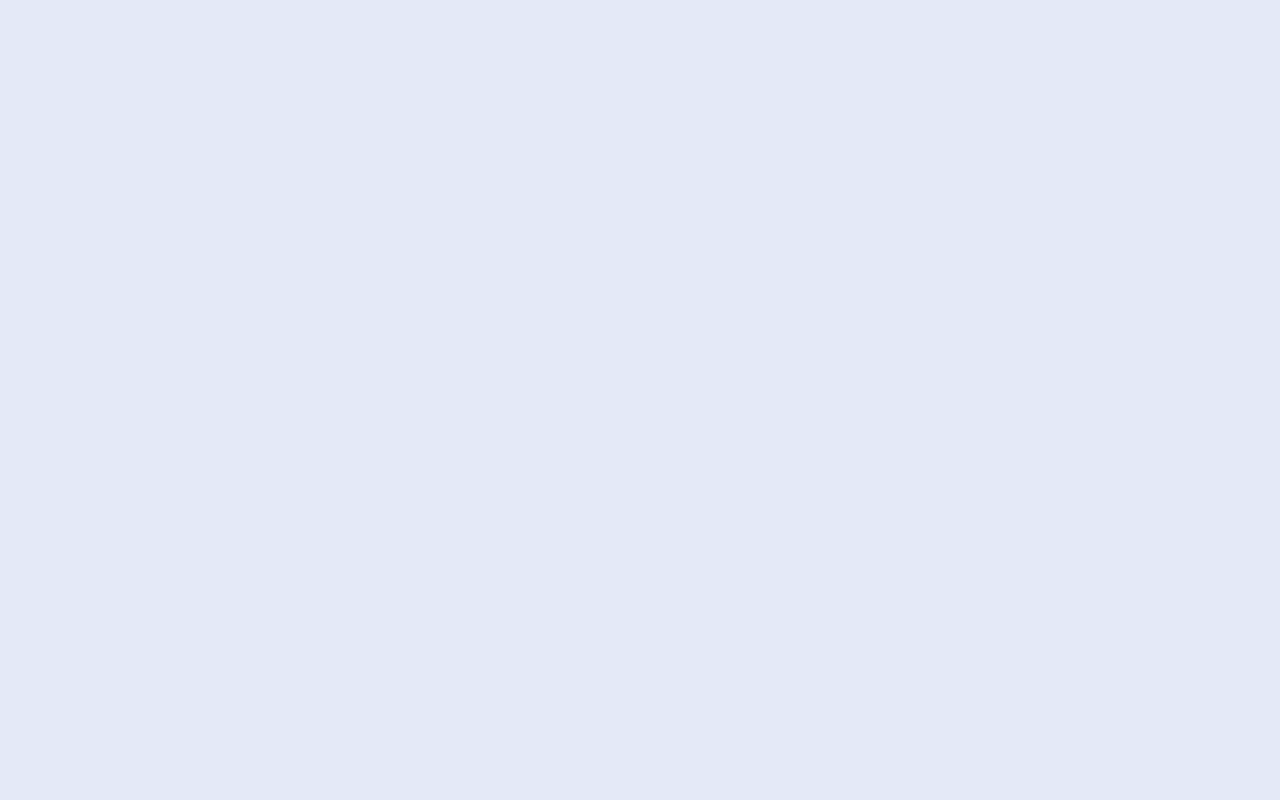
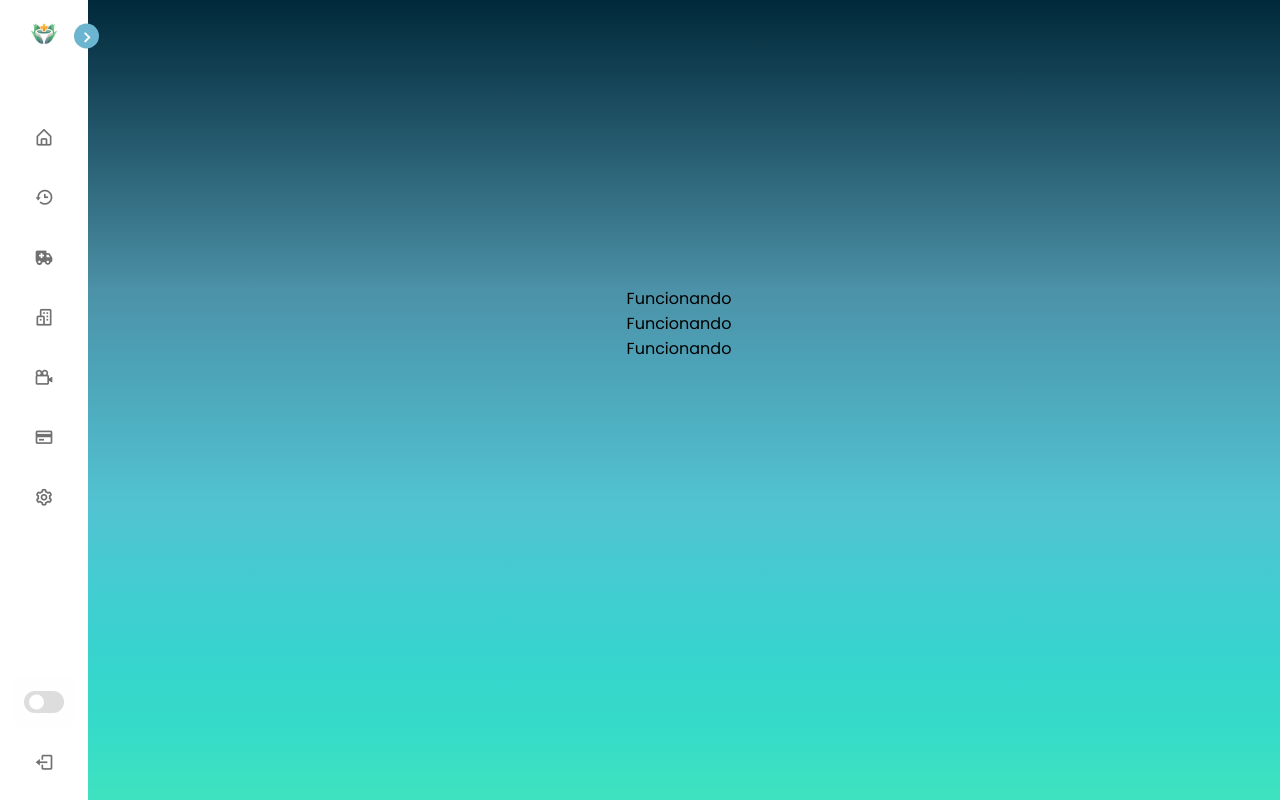
Before and after one commit to SG-Sebastianguerrero/imperial, a React (Create React App) app: page /Calling in a window 1280 px wide. Before the commit this address had no page. Built offline with nearby package versions, Linux system fonts and the light colour scheme.

Commit message:
Primer avance pantalla Calling

```diff
--- a/src/App.js
+++ b/src/App.js
@@ -11,7 +11,7 @@ import PaymentsAndBilling from "./pages/PaymentsAndBilling/PaymentsAndBilling.js
 import PaymentMethods from "./pages/PaymentMethods/PaymentMethods.js";
 import Settings from "./pages/Settings/Settings.js";
 import VideoCalls from "./pages/VideoCalls/VideoCalls.js";
-
+import Calling from './pages/VideoCalls/Calling.js';
 /* import { ProtectedRoute } from './components/ProtectedRoute.js' */
 
 function App() {
@@ -48,6 +48,7 @@ function App() {
         <Route path="/Settings" element={<Settings />} />
         <Route path="/ForgotPassword" element={<ForgotPassword />} />
         <Route path="/PaymentMethods" element={<PaymentMethods />} />
+        <Route path="/Calling" element={<Calling />} />
 
         {/* <Route element={<ProtectedRoute user={user}> */}
         {/*  </ProtectedRoute>} /> */}
--- a/src/components/Navbar/Navbar.js
+++ b/src/components/Navbar/Navbar.js
@@ -39,7 +39,7 @@ class Navbar extends Component {
 
             <div className="text logo-text">
               <span className="name">Home</span>
-              <span className="profession">Johan Guerrero</span>
+              <span className="profession">Bienvenido @User</span>
             </div>
           </div>
 
--- /dev/null
+++ b/src/pages/VideoCalls/Calling.css
@@ -0,0 +1,17 @@
+.background-body{
+    background-image: linear-gradient(to bottom, #00293a, #134154, #265b6f, #39768b, #4c92a8, #4da2b7, #4fb3c5, #52c4d2, #43ccd2, #37d4ce, #35dbc8, #3fe2bf);
+}
+
+.filter-container {
+    width: 100%;
+    height: 100%;
+    padding: 20px;
+    display: flex;
+    align-items: center;
+    flex-direction: column;
+    justify-content: space-around;
+  }
+
+  .header{
+    height: 30%;
+  }
--- /dev/null
+++ b/src/pages/VideoCalls/Calling.js
@@ -0,0 +1,32 @@
+import '../default.css';
+import './Calling.css';
+import Navbar from '../../components/Navbar/Navbar';
+import {Component} from "react"
+
+class Calling extends Component{
+    render(){
+        return(
+            <div>
+                <Navbar></Navbar>
+                <section className="internalSection">
+                    <div className="filter-container background-body">
+                        <div className='w-full grid grid-cols-1 gap-8 header'>
+                            <div className='w-full'>
+                                Funcionando
+                            </div>
+                            <div className='w-full'>
+                                Funcionando
+                            </div>
+                            <div className='w-full'>
+                                Funcionando
+                            </div>
+                        </div>
+
+                    </div>
+
+                </section>
+            </div>
+        );
+    }
+}
+export default Calling;
```
